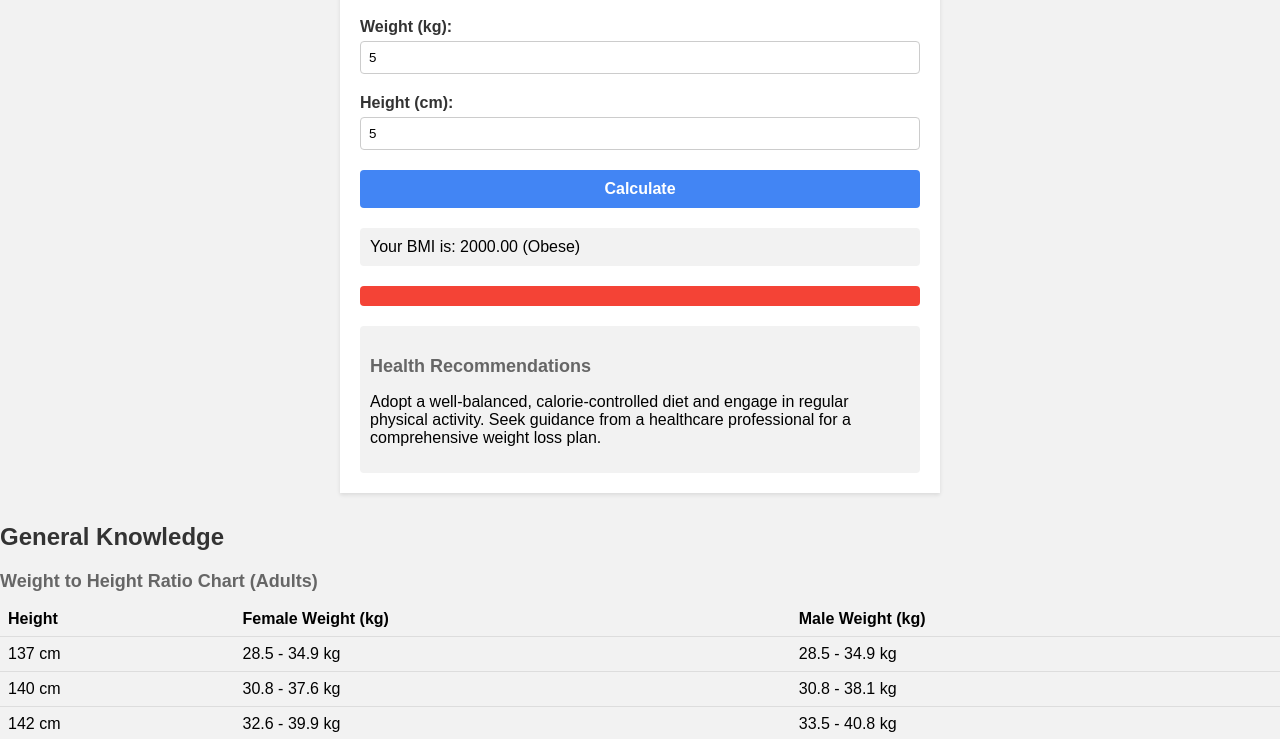
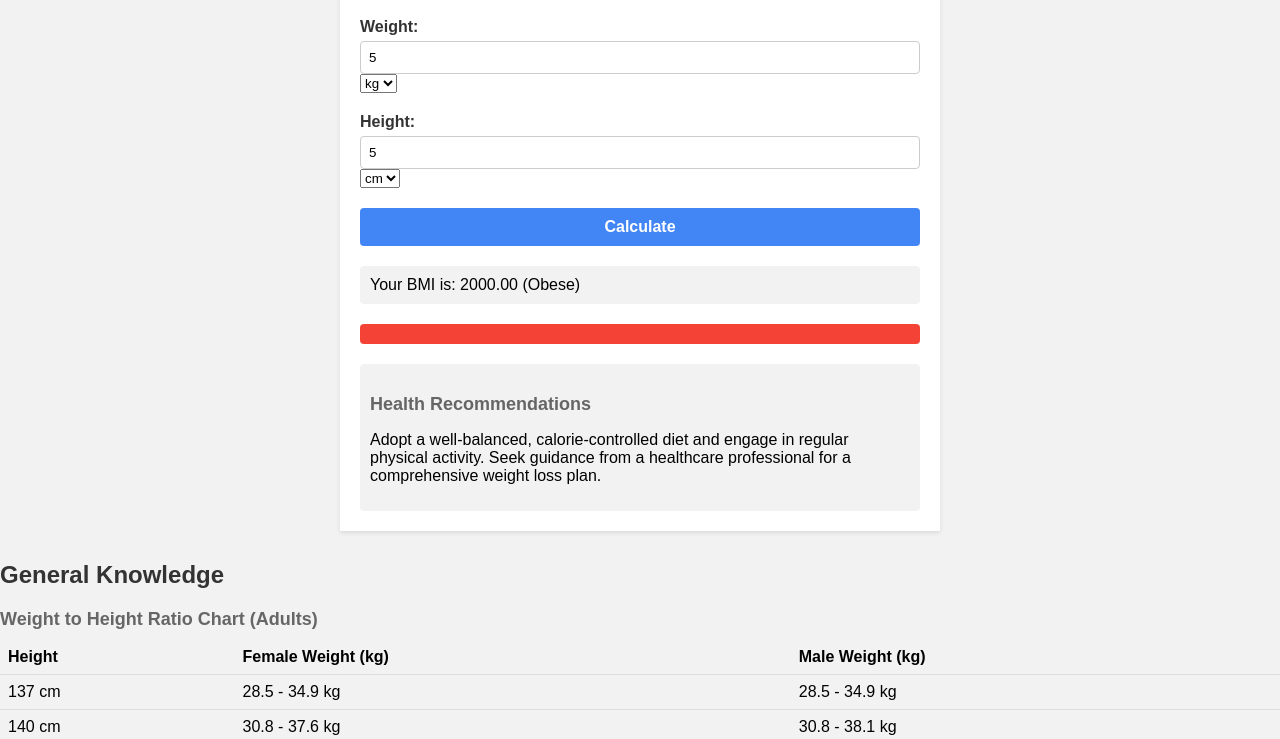
Before and after one commit to TechFeline/BMI-calc, a plain HTML site: page index.html in a window 1280 px wide. Both pictures are taken after typing "5", "5" into the empty fields and a click on the button "Calculate". Shown: the part 60-799 px from the top of the page. Drawn offline with Linux system fonts and the light colour scheme.

Commit message:
Update index.html and script.js

```diff
--- a/index.html
+++ b/index.html
@@ -8,14 +8,24 @@
   <div class="container">
     <h1>BMI Calculator</h1>
     <div class="form-group">
-      <label for="weight">Weight (kg):</label>
+      <label for="weight">Weight:</label>
       <input type="number" id="weight" step="0.01" placeholder="Enter weight">
+      <select id="weightUnit">
+        <option value="kg">kg</option>
+        <option value="lb">lb</option>
+      </select>
     </div>
     <div class="form-group">
-      <label for="height">Height (cm):</label>
+      <label for="height">Height:</label>
       <input type="number" id="height" step="0.01" placeholder="Enter height">
+      <select id="heightUnit">
+        <option value="cm">cm</option>
+        <option value="m">m</option>
+        <option value="ft">ft</option>
+        <option value="in">in</option>
+      </select>
     </div>
-    <button onclick="calculateBMI()">Calculate</button>
+    <button id="calculateBtn">Calculate</button>
     <div id="result" class="result-container"></div>
     <div id="visualization" class="visualization-container"></div>
     <div id="recommendations" class="recommendations-container"></div>
--- a/script.js
+++ b/script.js
@@ -1,3 +1,5 @@
+document.getElementById("calculateBtn").addEventListener("click", calculateBMI);
+
 function calculateBMI() {
   var weightInput = document.getElementById("weight");
   var heightInput = document.getElementById("height");
@@ -6,12 +8,33 @@ function calculateBMI() {
   var recommendationsDiv = document.getElementById("recommendations");
 
   var weight = parseFloat(weightInput.value);
-    var height = parseFloat(heightInput.value) / 100; // Convert height from cm to meters
+  var weightUnit = document.getElementById("weightUnit").value;
+  var height = parseFloat(heightInput.value);
+  var heightUnit = document.getElementById("heightUnit").value;
+  console.log(weight, height);
+  // Convert weight to kg if in pounds
+  if (weightUnit === "lb") {
+    weight = weight * 0.45359237;
+  }
 
+  // Convert height to meters if in feet
+  if (heightUnit === "ft") {
+    height = height * 0.3048;
+  }
+
+  // Convert height to meters if in inches
+  if (heightUnit === "in") {
+    height = height * 0.0254;
+  }
+  if (heightUnit == "cm") {
+    height = height / 100;
+  }
+
+  //console.log(weight, height);
   if (weight && height) {
     var bmi = weight / (height * height);
     var category = getBMICategory(bmi);
-
+    //console.log(bmi);
     var resultText = "Your BMI is: " + bmi.toFixed(2) + " (" + category + ")";
     resultDiv.textContent = resultText;
 
@@ -19,7 +42,8 @@ function calculateBMI() {
     visualizationDiv.style.backgroundColor = color;
 
     var recommendations = getHealthRecommendations(category);
-      recommendationsDiv.innerHTML = "<h3>Health Recommendations</h3>" + recommendations;
+    recommendationsDiv.innerHTML =
+      "<h3>Health Recommendations</h3>" + recommendations;
   } else {
     resultDiv.textContent = "Please enter valid weight and height values.";
     visualizationDiv.style.backgroundColor = "#ccc";
@@ -76,123 +100,123 @@ function calculateBMI() {
       {
         height: "137 cm",
         femaleWeight: "28.5 - 34.9 kg",
-          maleWeight: "28.5 - 34.9 kg"
+        maleWeight: "28.5 - 34.9 kg",
       },
       {
         height: "140 cm",
         femaleWeight: "30.8 - 37.6 kg",
-          maleWeight: "30.8 - 38.1 kg"
+        maleWeight: "30.8 - 38.1 kg",
       },
       {
         height: "142 cm",
         femaleWeight: "32.6 - 39.9 kg",
-          maleWeight: "33.5 - 40.8 kg"
+        maleWeight: "33.5 - 40.8 kg",
       },
       {
         height: "145 cm",
         femaleWeight: "34.9 - 42.6 kg",
-          maleWeight: "35.8 - 43.9 kg"
+        maleWeight: "35.8 - 43.9 kg",
       },
       {
         height: "147 cm",
         femaleWeight: "36.4 - 44.9 kg",
-          maleWeight: "38.5 - 46.7 kg"
+        maleWeight: "38.5 - 46.7 kg",
       },
       {
         height: "150 cm",
         femaleWeight: "39 - 47.6 kg",
-          maleWeight: "40.8 - 49.9 kg"
+        maleWeight: "40.8 - 49.9 kg",
       },
       {
         height: "152 cm",
         femaleWeight: "40.8 - 49.9 kg",
-          maleWeight: "43.1 - 53 kg"
+        maleWeight: "43.1 - 53 kg",
       },
       {
         height: "155 cm",
         femaleWeight: "43.1 - 52.6 kg",
-          maleWeight: "45.8 - 55.8 kg"
+        maleWeight: "45.8 - 55.8 kg",
       },
       {
         height: "157 cm",
         femaleWeight: "44.9 - 54.9 kg",
-          maleWeight: "48.1 - 58.9 kg"
+        maleWeight: "48.1 - 58.9 kg",
       },
       {
         height: "160 cm",
         femaleWeight: "47.2 - 57.6 kg",
-          maleWeight: "50.8 - 61.6 kg"
+        maleWeight: "50.8 - 61.6 kg",
       },
       {
         height: "163 cm",
         femaleWeight: "49 - 59.9 kg",
-          maleWeight: "53 - 64.8 kg"
+        maleWeight: "53 - 64.8 kg",
       },
       {
         height: "165 cm",
         femaleWeight: "51.2 - 62.6 kg",
-          maleWeight: "55.3 - 68 kg"
+        maleWeight: "55.3 - 68 kg",
       },
       {
         height: "168 cm",
         femaleWeight: "53 - 64.8 kg",
-          maleWeight: "58 - 70.7 kg"
+        maleWeight: "58 - 70.7 kg",
       },
       {
         height: "170 cm",
         femaleWeight: "55.3 - 67.6 kg",
-          maleWeight: "60.3 - 73.9 kg"
+        maleWeight: "60.3 - 73.9 kg",
       },
       {
         height: "173 cm",
         femaleWeight: "57.1 - 69.8 kg",
-          maleWeight: "63 - 76.6 kg"
+        maleWeight: "63 - 76.6 kg",
       },
       {
         height: "175 cm",
         femaleWeight: "59.4 - 72.6 kg",
-          maleWeight: "65.3 - 79.8 kg"
+        maleWeight: "65.3 - 79.8 kg",
       },
       {
         height: "178 cm",
         femaleWeight: "61.2 - 74.8 kg",
-          maleWeight: "67.6 - 83 kg"
+        maleWeight: "67.6 - 83 kg",
       },
       {
         height: "180 cm",
         femaleWeight: "63.5 - 77.5 kg",
-          maleWeight: "72.6 - 88.9 kg"
+        maleWeight: "72.6 - 88.9 kg",
       },
       {
         height: "183 cm",
         femaleWeight: "65.3 - 79.8 kg",
-          maleWeight: "72.6 - 88.9 kg"
+        maleWeight: "72.6 - 88.9 kg",
       },
       {
         height: "185 cm",
         femaleWeight: "67.6 - 82.5 kg",
-          maleWeight: "75.3 - 91.6 kg"
+        maleWeight: "75.3 - 91.6 kg",
       },
       {
         height: "188 cm",
         femaleWeight: "69.4 - 84.8 kg",
-          maleWeight: "77.5 - 94.8 kg"
+        maleWeight: "77.5 - 94.8 kg",
       },
       {
         height: "191 cm",
         femaleWeight: "71.6 - 87.5 kg",
-          maleWeight: "79.8 - 98 kg"
+        maleWeight: "79.8 - 98 kg",
       },
       {
         height: "193 cm",
         femaleWeight: "73.5 - 89.8 kg",
-          maleWeight: "82.5 - 100.6 kg"
+        maleWeight: "82.5 - 100.6 kg",
       },
       {
         height: "195 cm",
         femaleWeight: "75.7 - 92.5 kg",
-          maleWeight: "84.8 - 103.8 kg"
-        }
-      ]
-    }
+        maleWeight: "84.8 - 103.8 kg",
+      },
+    ],
+  },
 ];
```
Lines whose indentation alone changed are shown as unchanged.
